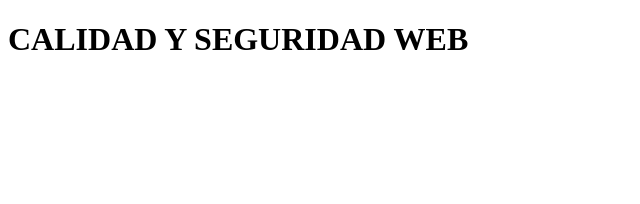
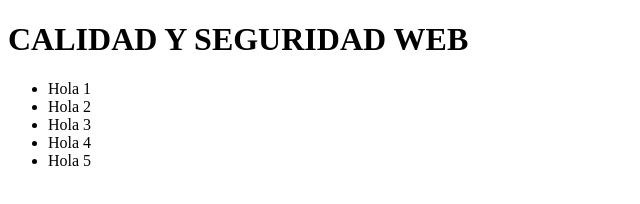
Before and after one commit to carlos-vega-instipp/ejemploGithub, a plain HTML site: page index.html in a window 1280 px wide. Shown: the whole page, without its empty margins (0-640 px from the left). Drawn offline with Linux system fonts and the light colour scheme.

Commit message:
modificar archivo html

```diff
--- a/index.html
+++ b/index.html
@@ -7,5 +7,12 @@
 </head>
 <body>
     <h1>CALIDAD Y SEGURIDAD WEB</h1>
+    <ul>
+        <li>Hola 1</li>
+        <li>Hola 2</li>
+        <li>Hola 3</li>
+        <li>Hola 4</li>
+        <li>Hola 5</li>
+    </ul>
 </body>
 </html>
```
